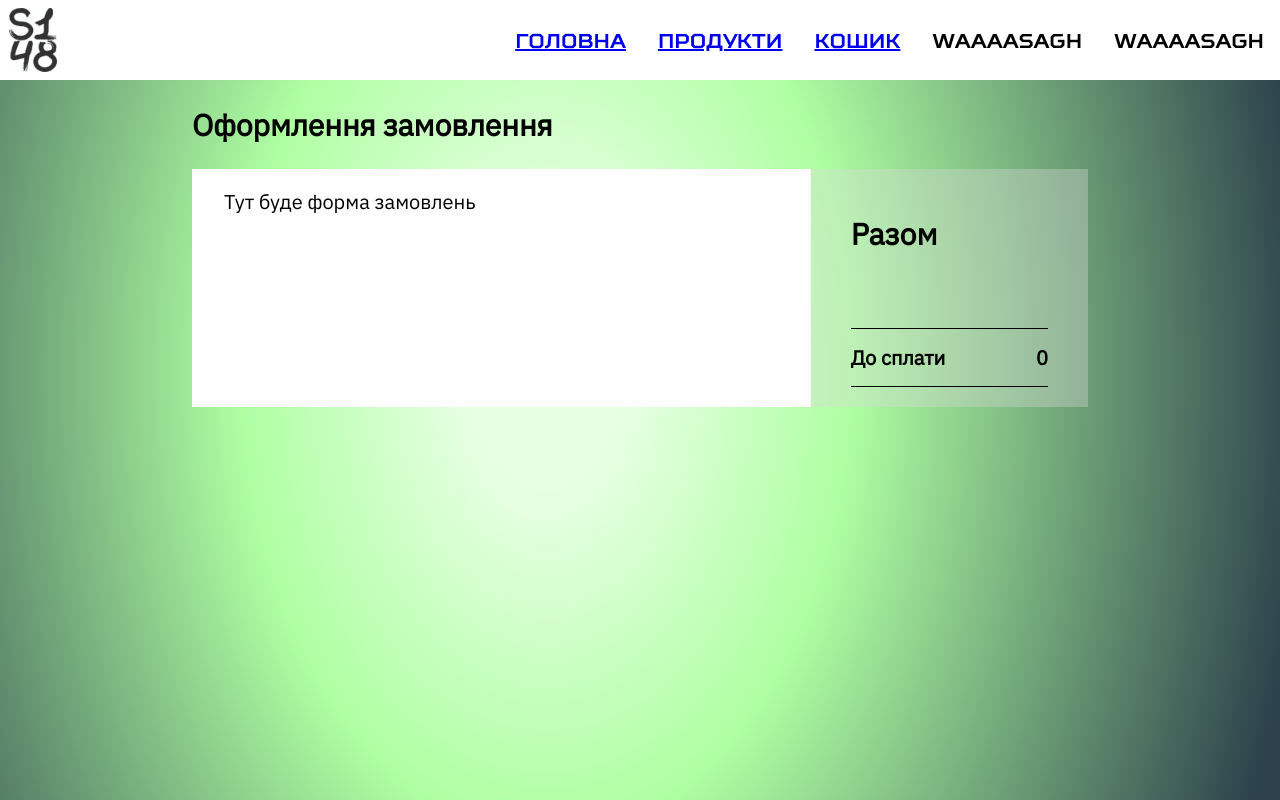
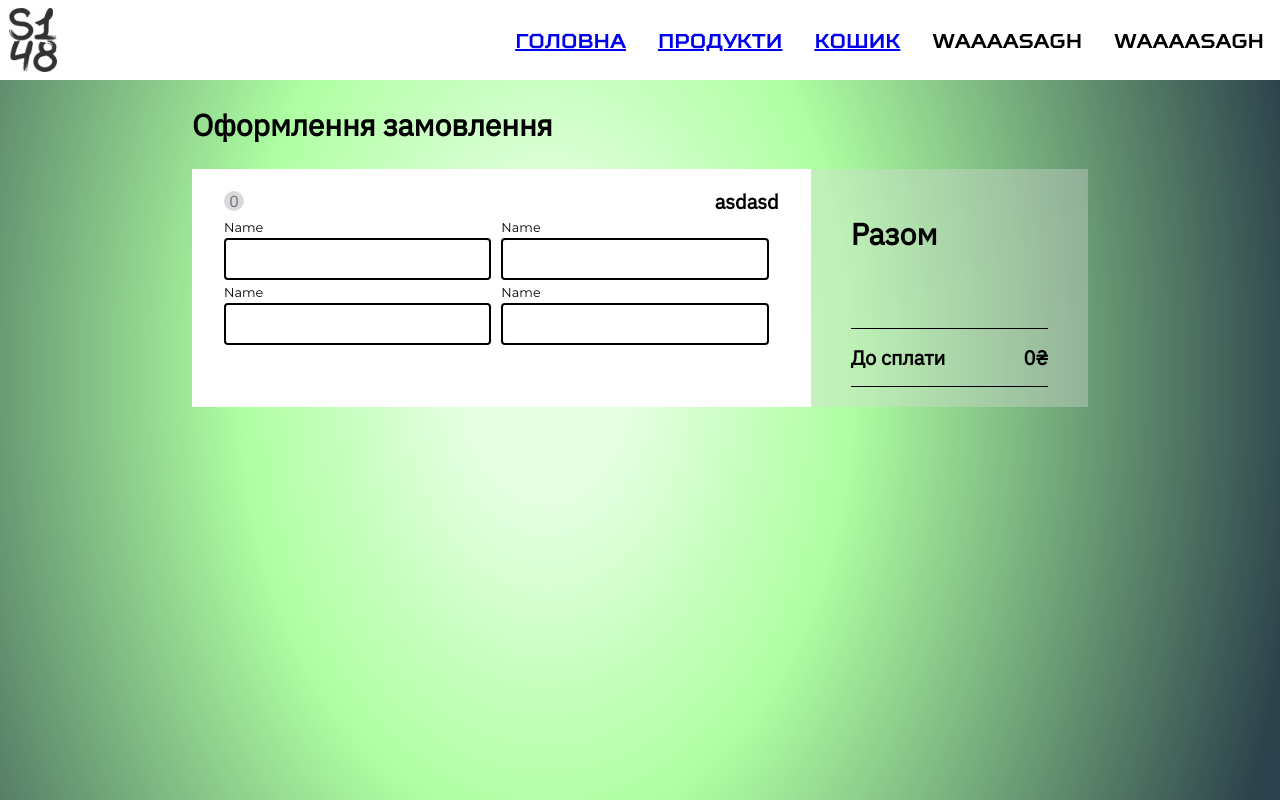
Before and after one commit to Dmytrych/S148-Official-Website, a React (Create React App) app: page /cart in a window 1280 px wide. Built offline with nearby package versions, Linux system fonts and the light colour scheme.

Commit message:
Modified order page

```diff
--- a/src/components/FormField/index.css
+++ b/src/components/FormField/index.css
@@ -1,19 +1,20 @@
 .form-field-input {
     font-family: Montserrat Regular;
-    border-color: white;
-    border-style:solid;
+    border-color: black;
+    border-width: 2px;
+    border-style: solid;
     padding-left: 1rem;
 }
 
 .form-element-default {
     height: 2.25rem;
-    width: 20rem;
     border-radius: 4px;
 }
 
 .form-element-container {
     display: flex;
     flex-direction: column;
+    flex-grow: 1;
     font-family: Montserrat Regular;
 }
 
--- /dev/null
+++ b/src/pages/Cart/components/FormParagraphSign/index.css
@@ -0,0 +1,21 @@
+.form-paragraph-sign {
+    display: flex;
+    flex-direction: row;
+    justify-content: space-between;
+    align-items: center;
+}
+
+.form-paragraph-circle-number {
+    width: 20px;
+    height: 20px;
+    background-color: var(--form-paragraph-dot-color);
+    line-height: 20px;
+    text-align: center;
+    border-radius: 50%;
+    font-size: 16px;
+    color: #6F7482;
+}
+
+.form-paragraph-text {
+    font-weight: bold;
+}
--- /dev/null
+++ b/src/pages/Cart/components/FormParagraphSign/index.jsx
@@ -0,0 +1,10 @@
+import React, { useContext, useEffect, useState } from 'react'
+import './index.css'
+
+function FormParagraphSign({numberTag = 0, text = ""}){
+    return (<div className='form-paragraph-sign'>
+        <div className='form-paragraph-circle-number'>{numberTag}</div>
+        <div className='form-paragraph-text'>{text}</div>
+    </div>)
+}
+export default FormParagraphSign;
--- a/src/pages/Cart/index.css
+++ b/src/pages/Cart/index.css
@@ -11,6 +11,30 @@
     width: 70vw;
 }
 
+.credentials-block {
+    display: flex;
+    flex-direction: row;
+}
+
+@media screen and (max-width: 900px) {
+    .order-page-content {
+        display: flex;
+        flex-direction: column;
+        width: 70vw;
+    }
+
+    .credentials-block {
+        display: flex;
+        flex-direction: column;
+    }
+}
+
+.form-field {
+    margin-top: 5px;
+    margin-right: 10px;
+    flex-grow: 1;
+}
+
 .order-summary-block {
     flex: 1;
     font-weight: var(--order-page-highlight-font-weight);
@@ -20,6 +44,9 @@
     display: flex;
     flex-direction: row;
     justify-content: space-between;
+}
+
+.price-tag {
     word-break: break-all;
 }
 
--- a/src/pages/Cart/index.jsx
+++ b/src/pages/Cart/index.jsx
@@ -1,6 +1,8 @@
 import React, { useContext, useEffect, useState } from 'react'
+import FormField from '../../components/FormField';
 import CartContext from '../../contexts/CartContext';
 import { locale } from '../../locale/ua';
+import FormParagraphSign from './components/FormParagraphSign';
 import './index.css'
 
 function Cart(){
@@ -19,7 +21,25 @@ function Cart(){
             <div><h2>{locale.order_placement}</h2></div>
             <div className='order-page-content'>
                 <div className='order-page-content-block'>
-                    Тут буде форма замовлень
+                    <div><FormParagraphSign numberTag={0} text='asdasd'/></div>
+                    <div className='flex-column'>
+                        <div className='credentials-block'>
+                            <div className='form-field'>
+                                <FormField header="Name"/>
+                            </div>
+                            <div className='form-field'>
+                                <FormField header="Name"/>
+                            </div>
+                        </div>
+                        <div className='credentials-block'>
+                        <div className='form-field'>
+                                <FormField header="Name"/>
+                            </div>
+                            <div className='form-field'>
+                                <FormField header="Name"/>
+                            </div>
+                        </div>
+                    </div>
                 </div>
                 <div className='order-summary-block'>
                     <div className='order-summary'>
@@ -41,7 +61,7 @@ function Cart(){
                                 {locale.to_be_paid}
                             </div>
                             <div>
-                                {products.reduce((acc, product) => acc + (product.unitPrice * product.quantity), 0)}
+                                {products.reduce((acc, product) => acc + (product.unitPrice * product.quantity), 0)}₴
                             </div>
                         </div>
                     </div>
--- a/src/styles/colors.css
+++ b/src/styles/colors.css
@@ -13,10 +13,12 @@
     --global-color-danger: #ff6542;
     --global-background-color: #339557;
 
+    --form-paragraph-dot-color: #D9D9D9;
+
     --navbar-background-color: #ffffff;
 
     --title-text-shadow-color: #ffffff;
-    --title-unimportant-subtext-color: rgba(255, 255, 255, 0.5);;
+    --title-unimportant-subtext-color: rgba(255, 255, 255, 0.5);
 
     --main-page-font-family: 'Squares Bold';
     --main-page-gradient: linear-gradient(
```
